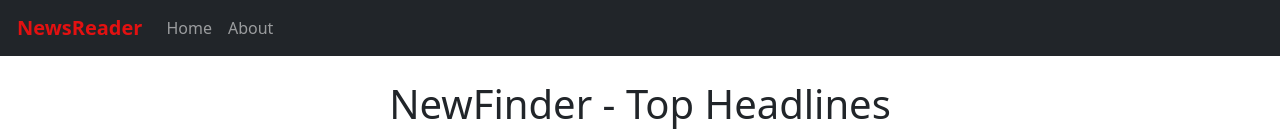
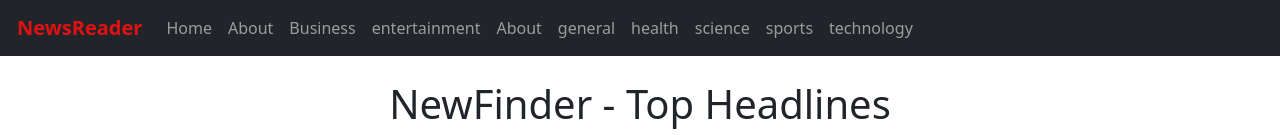
Before and after one commit to Dwarikanath1502/News-App, a React (Create React App) app: page / in a window 1280 px wide. Shown: the top 135 px of the page. Built offline with nearby package versions, Linux system fonts and the light colour scheme; no server answers.

Commit message:
created news category and updated navbar

```diff
--- a/src/App.js
+++ b/src/App.js
@@ -12,7 +12,7 @@
     return (
       <div>
         <Navbar />
-        <News pageSize={15} country={'in'}/>
+        <News pageSize={5} country='in' category = "sports"/>
         {/* <NewsItem /> */}
       </div>
     )
--- a/src/components/Navbar.js
+++ b/src/components/Navbar.js
@@ -18,9 +18,31 @@
                 <li className="nav-item">
                   <a className="nav-link" href="/about">About</a>
                 </li>
-
+                <li className="nav-item">
+                  <a className="nav-link" href="/about">Business</a>
+                </li>
+                <li className="nav-item">
+                  <a className="nav-link" href="/about">entertainment</a>
+                </li>
+                <li className="nav-item">
+                  <a className="nav-link" href="/about">About</a>
+                </li>
+                <li className="nav-item">
+                  <a className="nav-link" href="/about">general</a>
+                </li>
+                <li className="nav-item">
+                  <a className="nav-link" href="/about">health</a>
+                </li>
+                <li className="nav-item">
+                  <a className="nav-link" href="/about">science</a>
+                </li>
+                <li className="nav-item">
+                  <a className="nav-link" href="/about">sports</a>
+                </li>
+                <li className="nav-item">
+                  <a className="nav-link" href="/about">technology</a>
+                </li>
               </ul>
-
             </div>
           </div>
         </nav>
--- a/src/components/News.js
+++ b/src/components/News.js
@@ -1,8 +1,20 @@
 import React, { Component } from 'react'
 import NewsItem from './NewsItem'
 import Spinner from './Spinner';
+import PropTypes from 'prop-types'
 
 export class News extends Component {
+    static defaultProps = {
+        country : "in",
+        pageSize : 9,
+        category: 'general'
+
+    }
+    static propTypes = {
+       country: PropTypes.string,
+       pageSize: PropTypes.number,
+       category: PropTypes.string,
+    }
 
     constructor() {
         super();
@@ -16,7 +28,7 @@
     }
     async componentDidMount() {
         console.log("cdm");
-        let url = `https://newsapi.org/v2/top-headlines?country=${this.props.country}&category=business&apiKey=aba0349b6d5d4fb594fedf08fb7bfae3&page=1&pageSize=${this.props.pageSize}`;
+        let url = `https://newsapi.org/v2/top-headlines?country=${this.props.country}&category=${this.props.category}&apiKey=aba0349b6d5d4fb594fedf08fb7bfae3&page=1&pageSize=${this.props.pageSize}`;
         this.setState({ loading: true })
         let data = await fetch(url);
         let parsedData = await data.json()
@@ -30,7 +42,7 @@
 
     handlePreviousClick = async () => {
         console.log("previous clicked");
-        let url = `https://newsapi.org/v2/top-headlines?country=${this.props.country}&category=business&apiKey=aba0349b6d5d4fb594fedf08fb7bfae3&page=${this.state.page - 1}&pageSize=${this.props.pageSize}`;
+        let url = `https://newsapi.org/v2/top-headlines?country=${this.props.country}&category=${this.props.category}&apiKey=aba0349b6d5d4fb594fedf08fb7bfae3&page=${this.state.page - 1}&pageSize=${this.props.pageSize}`;
         this.setState({ loading: true })
         let data = await fetch(url);
         let parsedData = await data.json()
@@ -46,7 +58,9 @@
     handleNextClick = async () => {
         if (!(this.setState.page + 1 > Math.ceil(this.state.totalResults / this.props.pageSize))) {
             console.log("Next clicked");
-            let url = `https://newsapi.org/v2/top-headlines?country=${this.props.country}&category=business&apiKey=aba0349b6d5d4fb594fedf08fb7bfae3&page=${this.state.page + 1}&pageSize=${this.props.pageSize}`;
+            let url = `https://newsapi.org/v2/top-headlines?country=${this.props.country}
+                       &category=${this.props.category}&apiKey=aba0349b6d5d4fb594fedf08fb7bfae3&page=${this.state.page + 1}
+                       &pageSize=${this.props.pageSize}`;
             this.setState({ loading: true })
             let data = await fetch(url);
             let parsedData = await data.json()
```
